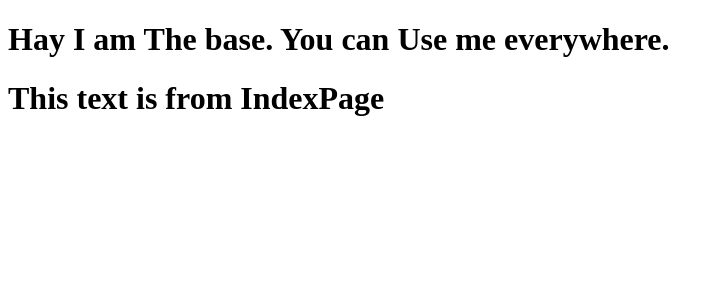
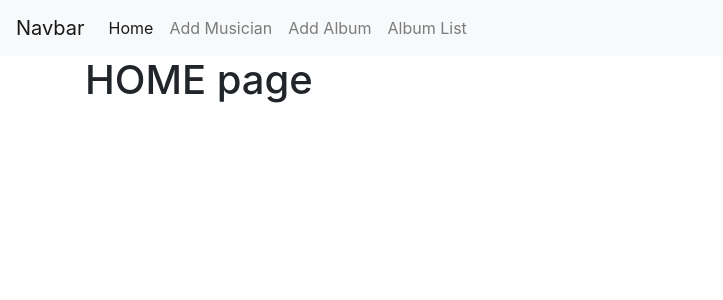
Before and after one commit to Abir-0173/DJANGO-PRACTICE, a Django app: page /first_app/index_1/ in a window 1280 px wide. Shown: the top 300 px of the page, without its empty margins (0-723 px from the left). Run offline with Django 5.2, Linux system fonts and the light colour scheme; some libraries are stand-ins or nearby versions.

Commit message:
navigation adn dynamic routing

```diff
--- a/My_First_Project/first_app/models.py
+++ b/My_First_Project/first_app/models.py
@@ -28,6 +28,8 @@ class Album(models.Model):
 
     num_stars = models.IntegerField(choices=reating)
 
+
+
     def __str__(self) -> str:
         return self.name + ", rating: " + str(self.num_stars)
 
--- a/My_First_Project/first_app/urls.py
+++ b/My_First_Project/first_app/urls.py
@@ -5,10 +5,15 @@ from . import views # calling all views in here
 app_name = "first_app"
 
 urlpatterns = [
-    path('', views.index, name='index'),  # Define root URL
-    path('index/', views.index, name='index'),  # Define root URL
-    path('form/', views.form, name='form'), # Define
+    path('', views.index_1, name='index_1'),  # Define root URL
+    # path('index/', views.index, name='index'),  # Define root URL
+    # path('form/', views.form, name='form'), # Define
+
     path('index_1/', views.index_1, name='index_1'),
-    path('form_1/', views.form_1, name='form_1'),
+    path('add_album/', views.album_form, name='album_form'),
+    path('add_musician/', views.musician_form, name='musician_form'),
+    path('album_list/', views.album_list, name='album_list'),
+
+    # path('form_1/', views.form_1, name='form_1'),
     # Add other URL patterns here
 ]
--- a/My_First_Project/first_app/views.py
+++ b/My_First_Project/first_app/views.py
@@ -4,39 +4,60 @@ from first_app.models import Musician, Album
 from first_app import forms
 
 # Create your views here.
+
 def index_1(request):
-    diction={}
+    diction={'title': 'Home Page',}
     return render(request, 'first_app/index_1.html', context=diction)
 
-def form_1(request):
-    diction={}
-    return render(request, 'first_app/form_1.html', context=diction)
+def album_list(request):
+    diction={'title': 'list of albums',}
+    return render(request, 'first_app/album_list.html', context=diction)
+
+def musician_form(request):
+    diction={'title': 'Add music',}
+    return render(request, 'first_app/musician_form.html', context=diction)
+def album_form(request):
+    diction={'title': 'Add album',}
+    return render(request, 'first_app/album_form.html', context=diction)
 
 
-def index(request):
-    musician_list = Musician.objects.order_by('first_name')
 
-    diction = {'text_1': 'I am learning django', 'musician': musician_list}
-    return render(request, 'first_app/index.html', context=diction)
+
+# =================================================================
+# def index_1(request):
+#     diction={'sample_text': "hello abir this is",}
+#     # diction={'sample_text': Album.objects.get(),}
+#     return render(request, 'first_app/index_1.html', context=diction)
+
+# def form_1(request):
+#     diction={}
+#     return render(request, 'first_app/form_1.html', context=diction)
+
+
+# def index(request):
+#     musician_list = Musician.objects.order_by('first_name')
+
+#     diction = {'text_1': 'I am learning django', 'musician': musician_list}
+#     return render(request, 'first_app/index.html', context=diction)
     # return render(request, 'first_app/index.html', context=diction)
 
 # def index(request):
 #     return HttpResponse("<h1>Hello It's a Home page</h1>")
 # =================================================================
-def form(request):
-    new_form = forms.MusicianForm()
+# def form(request):
+#     new_form = forms.MusicianForm()
 
-    if request.method == 'POST':
-        new_form = forms.MusicianForm(request.POST)
-        if new_form.is_valid():
-            new_form.save(commit=True)
-            return index(request)
-        else:
-            print('Validation Error')
-            print(new_form.errors)
+#     if request.method == 'POST':
+#         new_form = forms.MusicianForm(request.POST)
+#         if new_form.is_valid():
+#             new_form.save(commit=True)
+#             return index(request)
+#         else:
+#             print('Validation Error')
+#             print(new_form.errors)
 
-    diction = {'test_form': new_form, 'heading_1': 'add new Musicician'}
-    return render(request, 'first_app/form.html', context=diction)
+#     diction = {'test_form': new_form, 'heading_1': 'add new Musicician'}
+#     return render(request, 'first_app/form.html', context=diction)
 # =================================================================
 # def form(request):
 #     new_form = forms.user_form()
--- /dev/null
+++ b/My_First_Project/templates/first_app/album_form.html
@@ -0,0 +1,5 @@
+{% extends  'first_app/base.html' %}
+
+{% block body_block %}
+<h1>Album form</h1>
+{% endblock %}
--- /dev/null
+++ b/My_First_Project/templates/first_app/album_list.html
@@ -0,0 +1,5 @@
+{% extends  'first_app/base.html' %}
+
+{% block body_block %}
+<h1>Album list</h1>
+{% endblock %}
--- a/My_First_Project/templates/first_app/base.html
+++ b/My_First_Project/templates/first_app/base.html
@@ -1,17 +1,64 @@
 <!DOCTYPE html>
-{% comment %} {% load static %} {% endcomment %}
 <html lang="en">
 <head>
     {% comment %} bootstrap link {% endcomment %}
     <meta charset="UTF-8">
     <meta name="viewport" content="width=device-width, initial-scale=1.0">
-    <title>First App</title>
+    <link rel="stylesheet" href="https://cdn.jsdelivr.net/npm/bootstrap@4.0.0/dist/css/bootstrap.min.css" integrity="sha384-Gn5384xqQ1aoWXA+058RXPxPg6fy4IWvTNh0E263XmFcJlSAwiGgFAW/dAiS6JXm" crossorigin="anonymous">
+
+    <title>{{ title }}</title>
 </head>
 <body>
-    <h1>Hay I am The base. You can Use me everywhere.</h1>
-    {% block body_block %}
+    {% comment %} <h1>Hay I am The base. You can Use me everywhere.</h1>
+
+    <h1>this is inside the block</h1>
+
+    <ul>
+        <li>
+            <a href="{% url 'first_app:index_1' %}">Home</a>
+        </li>
+        <li>
+            <a href="{% url 'first_app:musician_form' %}">Add Musician</a>
+        </li>
+        <li>
+            <a href="{% url 'first_app:album_form' %}">Add Album</a>
+        </li>
+    </ul> {% endcomment %}
 
 
-    {% endblock %}
+    <nav class="navbar navbar-expand-lg navbar-light bg-light">
+        <a class="navbar-brand" href="#">Navbar</a>
+        <button class="navbar-toggler" type="button" data-toggle="collapse" data-target="#navbarNavDropdown" aria-controls="navbarNavDropdown" aria-expanded="false" aria-label="Toggle navigation">
+          <span class="navbar-toggler-icon"></span>
+        </button>
+        <div class="collapse navbar-collapse" id="navbarNavDropdown">
+          <ul class="navbar-nav">
+            <li class="nav-item active">
+              <a class="nav-link" href="{% url 'first_app:index_1' %}">Home <span class="sr-only">(current)</span></a>
+            </li>
+            <li class="nav-item">
+              <a class="nav-link" href="{% url 'first_app:musician_form' %}">Add Musician</a>
+            </li>
+            <li class="nav-item">
+              <a class="nav-link" href="{% url 'first_app:album_form' %}">Add Album</a>
+            </li>
+            <li class="nav-item">
+              <a class="nav-link" href="{% url 'first_app:album_list' %}">Album List</a>
+            </li>
+
+          </ul>
+        </div>
+      </nav>
+
+
+    <div class = "container">
+        {% block body_block %}
+
+        {% endblock %}
+    </div>
+
+    <script src="https://code.jquery.com/jquery-3.2.1.slim.min.js" integrity="sha384-KJ3o2DKtIkvYIK3UENzmM7KCkRr/rE9/Qpg6aAZGJwFDMVNA/GpGFF93hXpG5KkN" crossorigin="anonymous"></script>
+    <script src="https://cdn.jsdelivr.net/npm/popper.js@1.12.9/dist/umd/popper.min.js" integrity="sha384-ApNbgh9B+Y1QKtv3Rn7W3mgPxhU9K/ScQsAP7hUibX39j7fakFPskvXusvfa0b4Q" crossorigin="anonymous"></script>
+    <script src="https://cdn.jsdelivr.net/npm/bootstrap@4.0.0/dist/js/bootstrap.min.js" integrity="sha384-JZR6Spejh4U02d8jOt6vLEHfe/JQGiRRSQQxSfFWpi1MquVdAyjUar5+76PVCmYl" crossorigin="anonymous"></script>
 </body>
 </html>
--- a/My_First_Project/templates/first_app/form_1.html
+++ b/My_First_Project/templates/first_app/form_1.html
@@ -5,4 +5,5 @@
 <h1>This text is from formpages</h1>
 
 
+
 {% endblock %}
--- a/My_First_Project/templates/first_app/index_1.html
+++ b/My_First_Project/templates/first_app/index_1.html
@@ -1,8 +1,12 @@
 <!DOCTYPE html>
 {%  extends "first_app/base.html" %}
 
+{% comment %} {% load my_filters %} {% endcomment %}
+
 {% block body_block %}
-<h1>This text is from IndexPage</h1>
+<h1>HOME page</h1>
+{% comment %} <h1>{{ sample_text.release_date}}</h1> {% endcomment %}
+{% comment %} <h1>{{ sample_text | custom_filter:"New Addtions"}}</h1> {% endcomment %}
 
 
 {% endblock %}
--- /dev/null
+++ b/My_First_Project/templates/first_app/musician_form.html
@@ -0,0 +1,5 @@
+{% extends  'first_app/base.html' %}
+
+{% block body_block %}
+<h1>Musician form</h1>
+{% endblock %}
```
Also changed, not shown: My_First_Project/My_First_Project/settings.py (+6 -2 lines), My_First_Project/first_app/templatetags/my_filters.py (added, +11 -0 lines), My_First_Project/first_app/templatetags/__init__.py (added).
